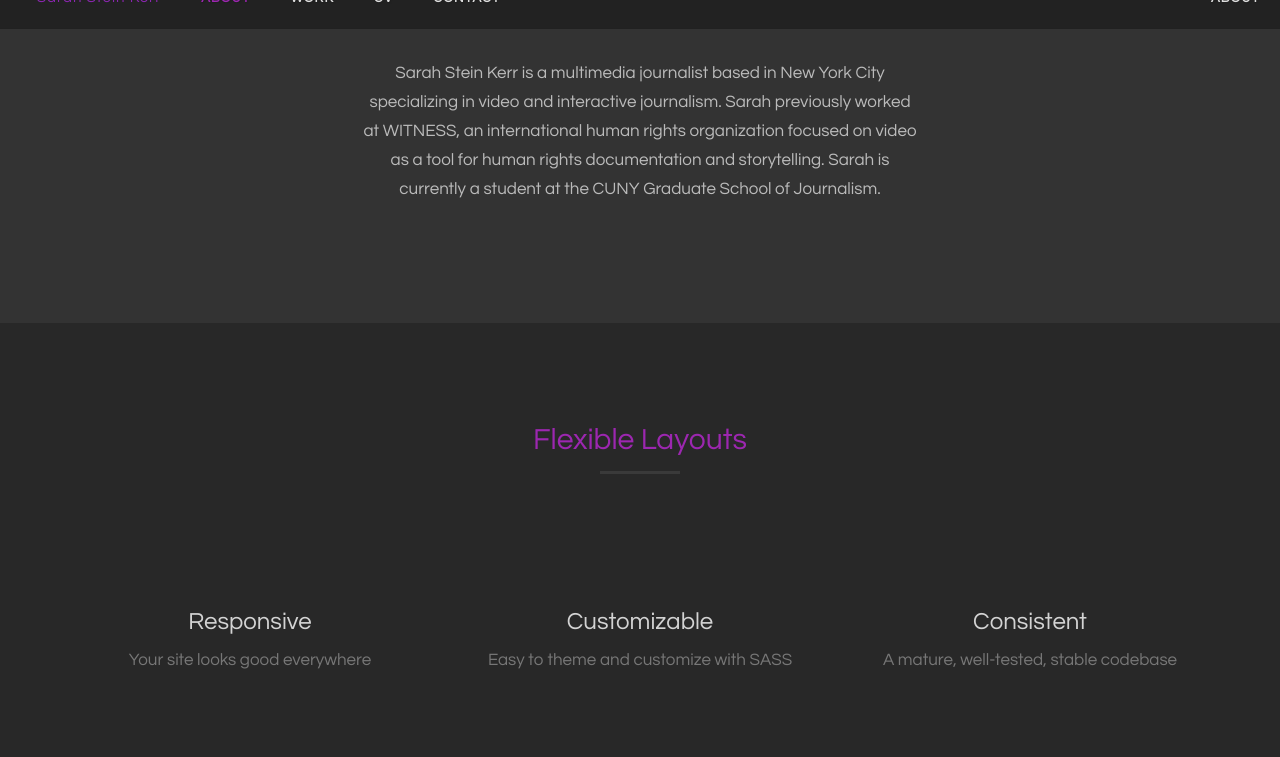
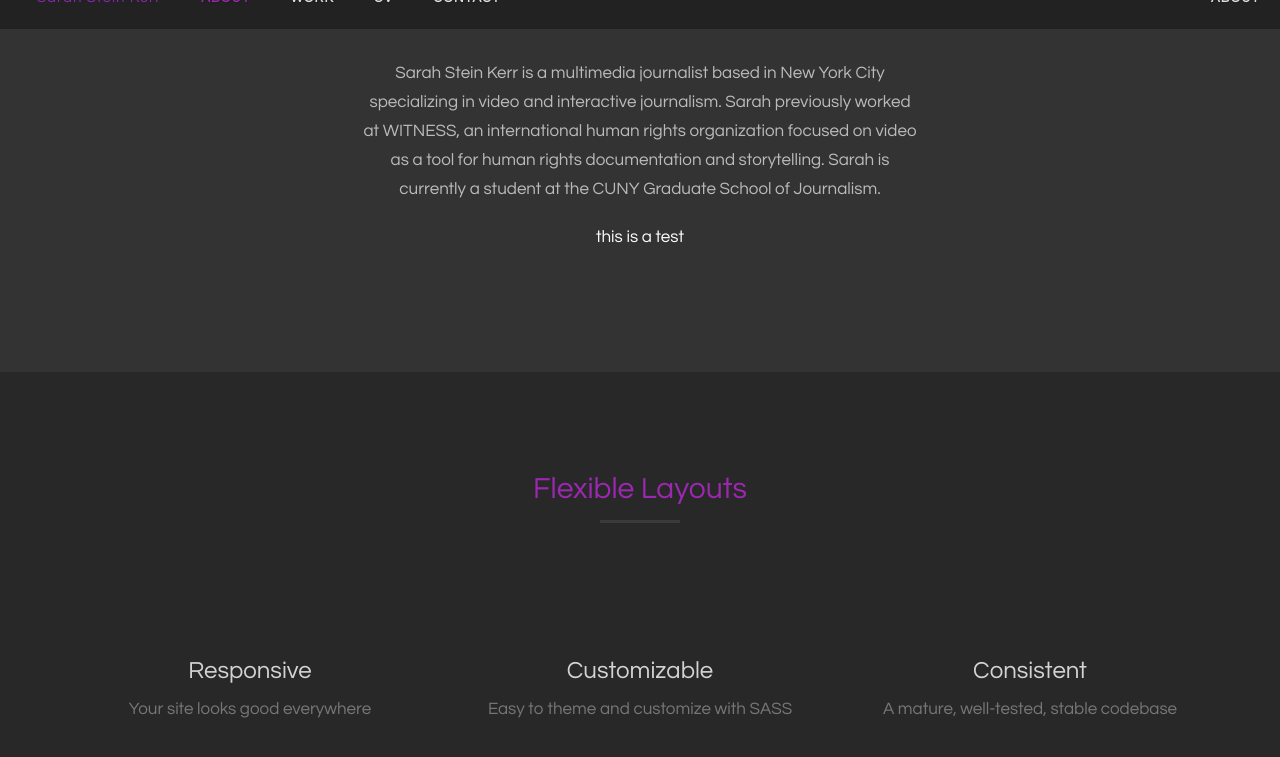
Before and after one commit to sskerr/sskerr.github.io, a Jekyll site: the page index.html, which Jekyll copies as it is, in a window 1280 px wide and 900 px high, scrolled down 1272 px, cut to the strip 32-789 px from the top of the window. Built offline with Jekyll 4.4.1, drawn with Linux system fonts in a browser that asks for light colours; some web fonts are replaced.

Commit message:
A test of using GitHub desktop

```diff
--- a/index.html
+++ b/index.html
@@ -70,6 +70,8 @@
                     <p class="text-faded">
                        Sarah Stein Kerr is a multimedia journalist based in New York City specializing in video and interactive journalism. Sarah previously worked at WITNESS, an international human rights organization focused on video as a tool for human rights documentation and storytelling. Sarah is currently a student at the CUNY Graduate School of Journalism.
 			</p>
+
+            <p> this is a test </p>
                 </div>
             </div>
         </div>
```
